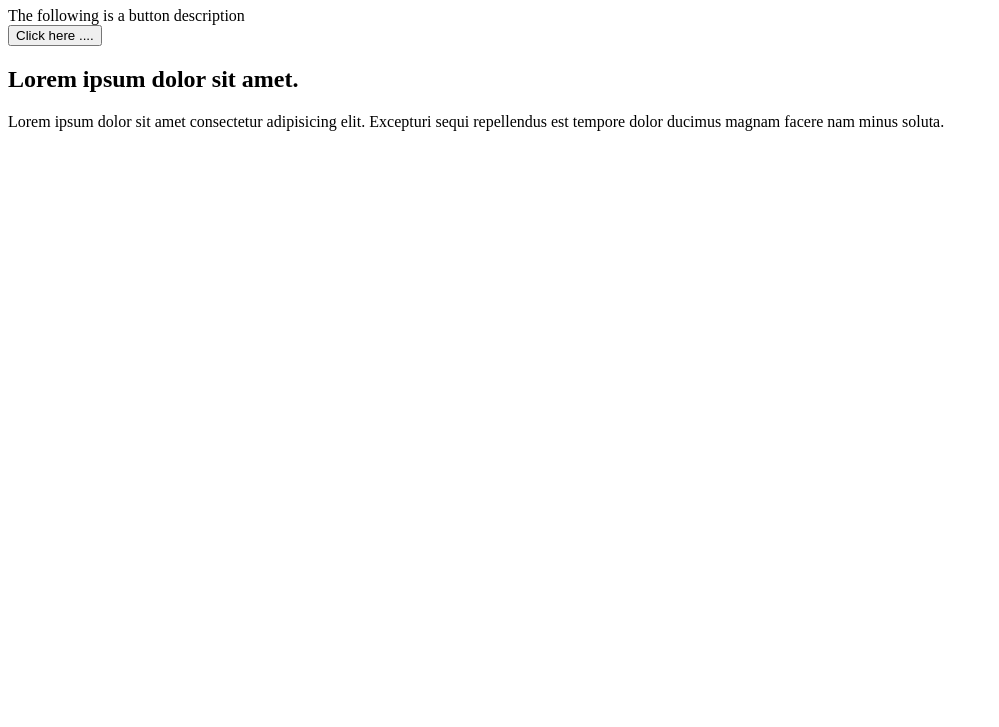
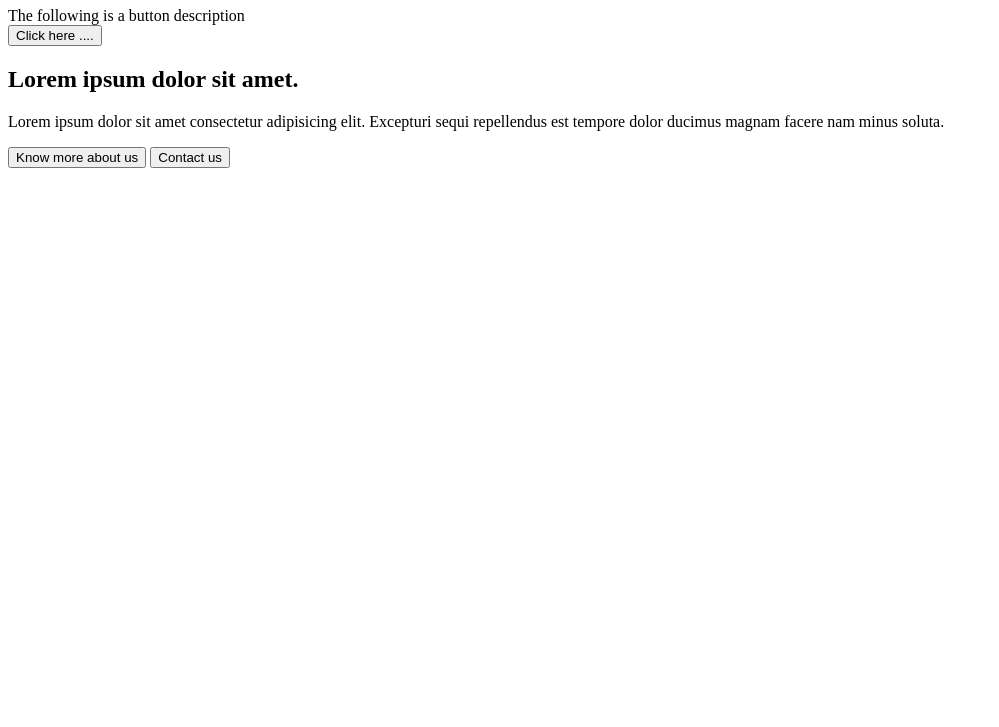
Before and after one commit to rohithvkamath/Trial, a plain HTML site: page index.html in a window 1280 px wide. Shown: the part 73-800 px from the top of the page, without its empty margins (0-999 px from the left). Drawn offline with Linux system fonts and the light colour scheme.

Commit message:
Added two buttons in Index

```diff
--- a/index.html
+++ b/index.html
@@ -12,5 +12,9 @@
 
     <h2>Lorem ipsum dolor sit amet.</h2>
     <p>Lorem ipsum dolor sit amet consectetur adipisicing elit. Excepturi sequi repellendus est tempore dolor ducimus magnam facere nam minus soluta.</p>
+
+    <button>Know more about us</button>
+    <button>Contact us</button>
+
 </body>
 </html>
```
